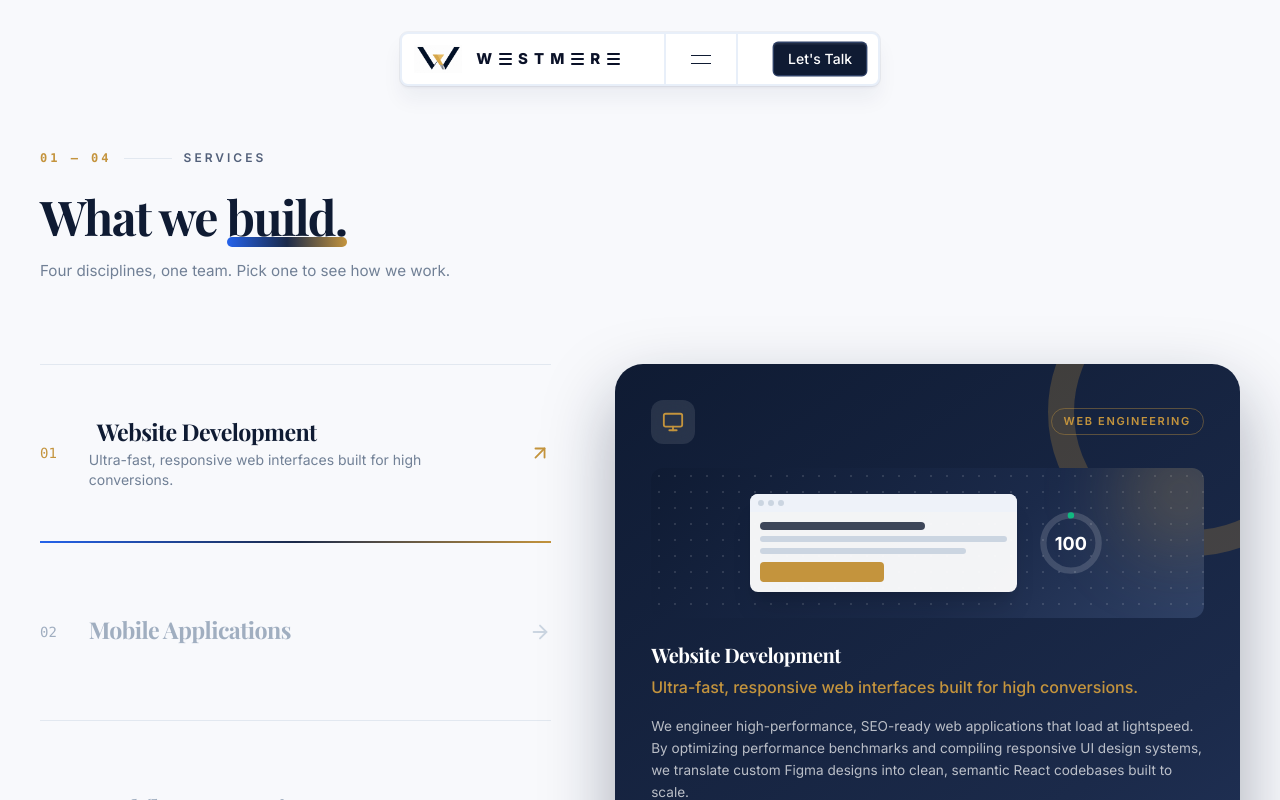
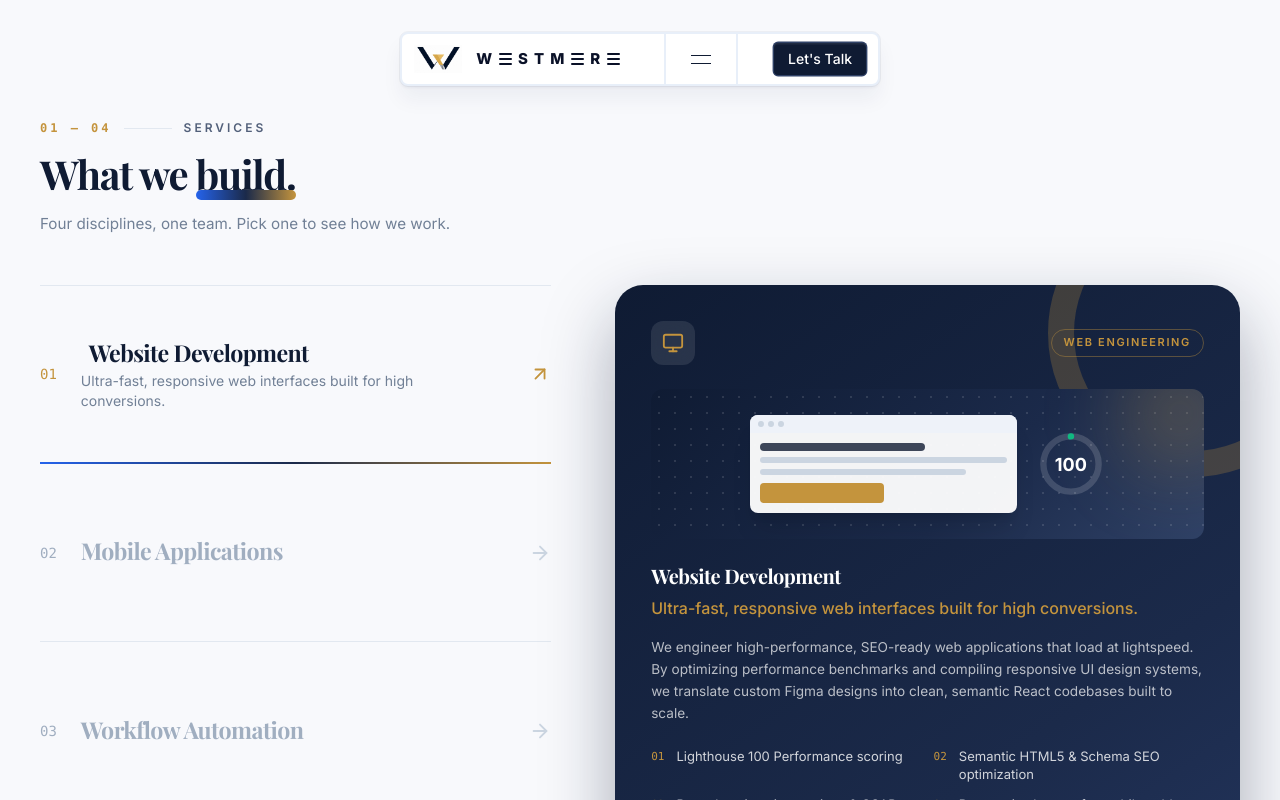
Before and after one commit to AditiSah05/WESTMERE_FAHAD-MAIN, a Next.js app: page /services in a window 1280 px wide. Shown: the top 800 px of the page. Built offline with nearby package versions, Linux system fonts and the light colour scheme; a web font is replaced by a local one.

Commit message:
style(services): tighter spacing and a smaller heading

```diff
--- a/src/components/ServicesPage/ServiceExplorer.tsx
+++ b/src/components/ServicesPage/ServiceExplorer.tsx
@@ -33,7 +33,7 @@ export default function ServiceExplorer() {
                 tabIndex={on ? 0 : -1}
                 onClick={() => setActive(i)}
                 onMouseEnter={() => window.matchMedia('(min-width: 1025px)').matches && setActive(i)}
-                className="group relative flex w-full flex-1 items-center gap-5 py-7 text-left min-[769px]:gap-8 min-[769px]:py-9"
+                className="group relative flex w-full flex-1 items-center gap-4 py-5 text-left min-[769px]:gap-6 min-[769px]:py-6"
               >
                 <span className={cn('font-mono text-sm transition-colors', on ? 'text-gold' : 'text-[#a0aec0]')}>{String(i + 1).padStart(2, '0')}</span>
                 <span className="flex-1">
--- a/src/components/ServicesPage/ServicesHeader.tsx
+++ b/src/components/ServicesPage/ServicesHeader.tsx
@@ -7,12 +7,12 @@ const rise = (delay: number) => ({ initial: { opacity: 0, y: 24 }, animate: { op
 /** Oversized editorial heading: no pill, no stats bar, just type and a gold rule that draws itself. */
 export default function ServicesHeader() {
   return (
-    <header className="mb-14 min-[1025px]:mb-20">
-      <motion.p {...rise(0)} className="mb-6 flex items-center gap-3 text-xs font-semibold uppercase tracking-[0.25em] text-slate">
+    <header className="mb-8 min-[1025px]:mb-12">
+      <motion.p {...rise(0)} className="mb-4 flex items-center gap-3 text-xs font-semibold uppercase tracking-[0.25em] text-slate">
         <span className="font-mono text-gold">01 — 04</span>
         <span className="h-px w-12 bg-line" />Services
       </motion.p>
-      <motion.h1 {...rise(0.1)} className="font-display text-[1.9rem] font-bold leading-[1.1] tracking-[-0.03em] text-navy-deep min-[769px]:text-[2.5rem] min-[1181px]:text-[3rem]">
+      <motion.h1 {...rise(0.1)} className="font-display text-[1.75rem] font-bold leading-[1.1] tracking-[-0.03em] text-navy-deep min-[769px]:text-[2.2rem] min-[1181px]:text-[2.5rem]">
         What we <br className="min-[601px]:hidden" />
         <span className="relative inline-block">
           build.
--- a/src/components/ServicesPage/ServicesPage.tsx
+++ b/src/components/ServicesPage/ServicesPage.tsx
@@ -5,7 +5,7 @@ import TechTicker from './TechTicker'
 
 export default function ServicesPage() {
   return (
-    <div className="relative min-h-screen overflow-hidden bg-paper pb-[80px] pt-[110px] text-[#4a5568] min-[769px]:pb-[120px] min-[769px]:pt-[150px]">
+    <div className="relative min-h-screen overflow-hidden bg-paper pb-[60px] pt-[96px] text-[#4a5568] min-[769px]:pb-[80px] min-[769px]:pt-[120px]">
       <div className="mx-auto w-full max-w-[1280px] px-5 min-[769px]:px-10">
         <ServicesHeader />
         <ServiceExplorer />
```
